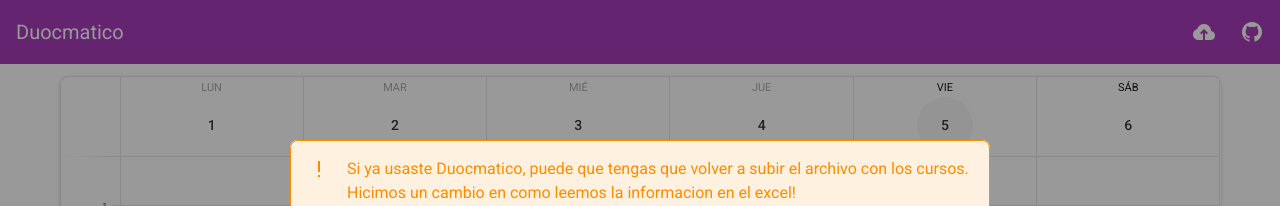
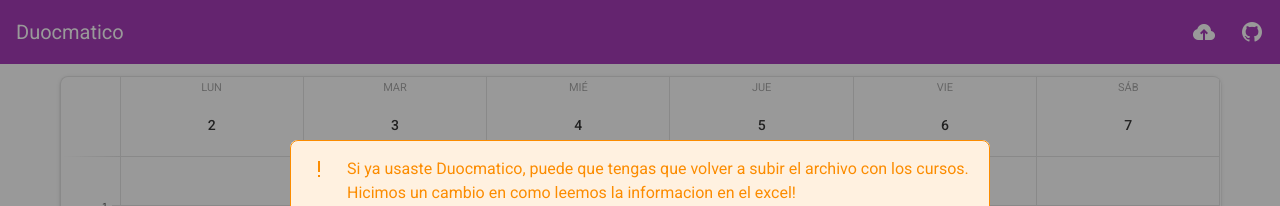
Before and after one commit to BaaltRodrigo/duocmatico, a Vue app: page / in a window 1280 px wide. Shown: the top 206 px of the page. Built offline with nearby package versions, Linux system fonts and the light colour scheme.

Commit message:
fix(Horario): :bug: Hora del computador ya no importa al momento de agregar secciones al horario. resolve #7
Abusamos del formato ISO para las fechas, quedando con la hora en 00:00:00 para simplificar las cosas

```diff
--- a/src/components/Calendario.vue
+++ b/src/components/Calendario.vue
@@ -2,8 +2,8 @@
   <v-calendar
     ref="calendar"
     type="week"
-    :start="calendarStart"
-    :end="calendarEnd"
+    :start="startISO"
+    :end="endISO"
     :weekdays="weekdays"
     :events="events"
     locale="es"
@@ -17,6 +17,12 @@ export default {
 
   computed: {
     ...mapState("schedule", ["sections"]),
+    startISO() {
+      return this.calendarStart.toISOString().split("T")[0];
+    },
+    endISO() {
+      return this.calendarEnd.toISOString().split("T")[0];
+    },
     events() {
       const allEvents = [];
       this.sections.forEach((section) => {
@@ -44,24 +50,6 @@ export default {
   },
 
   methods: {
-    /**
-     * This function helps to calculate the start and end date
-     * of the weekly calendar.
-     *
-     * @param {string} calendarDate Data attribute that we want to change
-     * @param {number} weekDay Day number of the week. See data -> dayValues
-     *
-     * @return {string} Date string formated YYYY-M-D or YYYT-MM-DD. I think it's the first one...
-     */
-    setupDates(calendarDate, weekDay) {
-      const today = new Date();
-      const dayDiff = today.getDay() - weekDay;
-
-      today.setDate(today.getDate() - dayDiff);
-
-      this[calendarDate] = today.toISOString().split("T")[0];
-    },
-
     sectionToEvents(section) {
       const timeBlocks = [];
       section.horarios.forEach((bloque) => {
@@ -76,22 +64,35 @@ export default {
       return timeBlocks;
     },
 
+    getFirstDayOfTheWeek() {
+      const today = new Date();
+      today.setDate(today.getDate() - today.getDay() + 1); // Always to monday
+      if (today.getDay() > 1) {
+        console.log("No era nada lunes");
+        // Be aware that because of timezone this "MONDAY" may no be YOUR MONDAY
+        today.setMinutes(today.getMinutes() - today.getTimezoneOffset());
+      }
+      const fecha = today.toLocaleString().split(", ")[0];
+      // console.log("Fecha", fecha.split("/").reverse().join("-"));
+      const monday = new Date(fecha.split("/").reverse().join("-"));
+      return monday;
+    },
+
+    /**
+     * Used to get the start and end date of an event
+     */
     getTimes({ horario }) {
-      const eventDate = new Date(); // Date on locale machine
-      const eventWeekdayNumber = this.dayValues[horario.substring(0, 2)];
-      const todayWeekdayNumber = eventDate.getDay();
-
-      // calculate correct day based on the actual week
-      const differece = todayWeekdayNumber - eventWeekdayNumber;
-      eventDate.setDate(eventDate.getDate() - differece);
-      // eventDate.setDate(eventDay);
-      console.log("La fecha de evento:", eventDate.toISOString().split("T")[0]);
-
+      const monday = this.getFirstDayOfTheWeek();
+      const horarioDay = this.dayValues[horario.substring(0, 2)];
+      const dayMinutes = 24 * 60;
+      // get the real date of the event
+      monday.setMinutes(dayMinutes * (horarioDay - 1));
+      const eventDate = new Date(monday).toISOString().split("T")[0]; // Not actually monday
       const startEnd = horario.substring(3).split(" - ");
 
       return {
-        start: `${eventDate.toISOString().split("T")[0]} ${startEnd[0]}`,
-        end: `${eventDate.toISOString().split("T")[0]} ${startEnd[1]}`,
+        start: `${eventDate} ${startEnd[0]}`,
+        end: `${eventDate} ${startEnd[1]}`,
       };
     },
   },
@@ -102,8 +103,11 @@ export default {
   },
 
   created() {
-    this.setupDates("calendarStart", this.dayValues.Lu);
-    this.setupDates("calendarEnd", this.dayValues.Sa);
+    this.calendarStart = this.getFirstDayOfTheWeek();
+    // Add minutes equivalent to 5 days to get saturday
+    this.calendarEnd = new Date(
+      this.getFirstDayOfTheWeek().setMinutes(60 * 24 * 5)
+    );
   },
 };
 </script>
```
